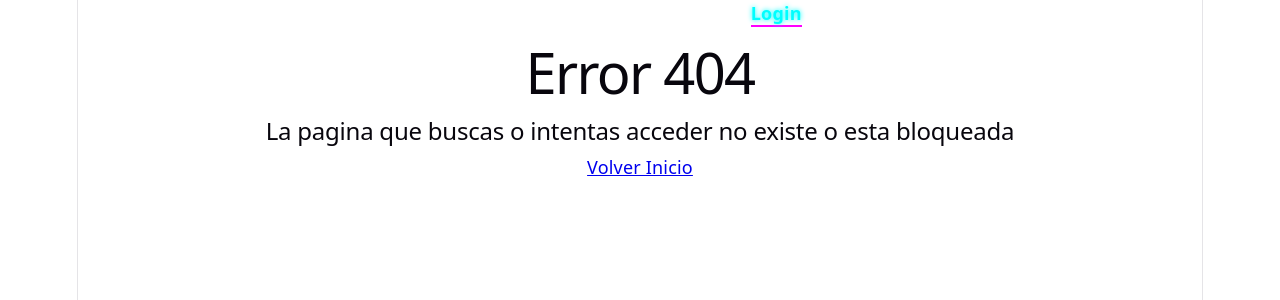
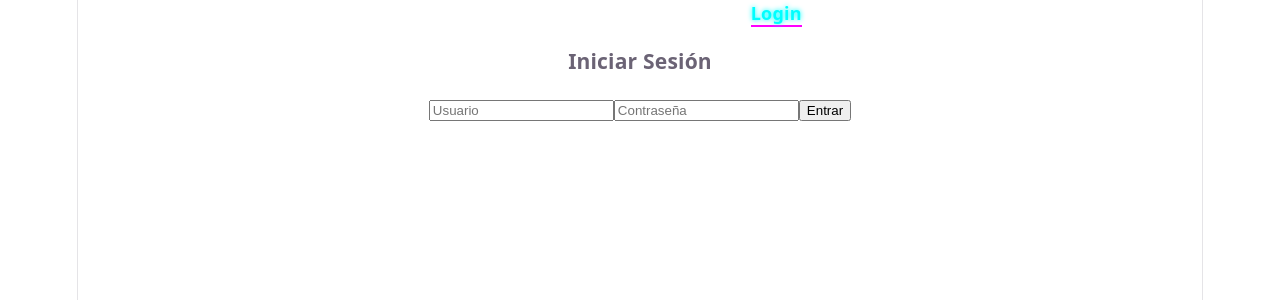
Before and after one commit to elkataDev/Aprendiendo-React, a React (Vite) app in the folder rutas/rutas/: page /login in a window 1280 px wide. Before the commit this address had no page. Shown: the top 300 px of the page. Built offline with nearby package versions, Linux system fonts and the light colour scheme.

Commit message:
Repaso Rutas completo

```diff
--- a/rutas/rutas/src/App.jsx
+++ b/rutas/rutas/src/App.jsx
@@ -7,9 +7,13 @@ import Ordenadores from './Pages/Ordenadores'
 import ListaProductos from './Pages/ListaProductos'
 import DetalleProducto from './Pages/DetalleProducto'
 import NotFound from './Pages/NotFound'
+import Login from './Pages/Login'
+import Cuenta from './Pages/Cuenta'
+import RutaProtegida from './componentes/RutaProtegida'
 
 function App() {
 
+  const [login, setLogin] = useState(false); // varible para autenticar
 
   return (
     <>
@@ -27,8 +31,15 @@ function App() {
             <Route path=':id' element={<DetalleProducto />} />
           </Route>
 
+
+          { /* Props hijo a padre (login --> app) */}
+          <Route path="/login" element={<Login loginCorrecto={setLogin} />} />
+
+          {/* Ruta Protegida */}
+          <Route path="/cuenta" element={<RutaProtegida logeado={login}> {/* hijo a padre (rutaProtegida --> app) */} <Cuenta /> </RutaProtegida>} />
+
           {/* ruta 404  Tiene que ser siempre la ultima */}
-          <Route path='*' element={<NotFound/>}/>
+          <Route path='*' element={<NotFound />} />
         </Routes>
       </div>
     </>
--- /dev/null
+++ b/rutas/rutas/src/Pages/Cuenta.jsx
@@ -0,0 +1,12 @@
+import React from 'react'
+
+function Cuenta() {
+  return (
+    <>
+        <h1>Bienvenido a tu cuenta</h1>
+
+    </>
+  )
+}
+
+export default Cuenta
--- /dev/null
+++ b/rutas/rutas/src/Pages/Login.jsx
@@ -0,0 +1,51 @@
+import React from 'react'
+import { useState } from 'react';
+import { useNavigate } from 'react-router-dom';
+
+function Login({ loginCorrecto }) {
+    // Inicializamos el Hook
+    const navigate = useNavigate();
+    const [usuario, setUsuario] = useState('');
+    const [password, setPassword] = useState('');
+
+    const handleSubmit = (e) => {
+        e.preventDefault();
+        // 1. Lógica de autenticación (simulación)
+        if (usuario === 'admin' && password === '1234') {
+            console.log('Inicio de sesión exitoso.');
+
+            loginCorrecto(true); // Autenticado Correctamente
+
+            // 2. Navegación programática: Redirigir a la página de Cuenta
+            // El argumento es la ruta a la que se desea ir
+            // navigate('/cuenta');
+            // O para reemplazar la entrada en el historial (el usuario no puede volver con el botón atrás) no volverá a la página anterior, sino a la que había antes de esa.
+            navigate('/cuenta', { replace: true });
+
+        } else {
+            alert('Credenciales inválidas.');
+        }
+    };
+
+
+    return (
+        <form onSubmit={handleSubmit}>
+            <h3> Iniciar Sesión</h3>
+            <input
+                type="text"
+                placeholder="Usuario"
+                value={usuario}
+                onChange={(e) => setUsuario(e.target.value)}
+            />
+            <input
+                type="password"
+                placeholder="Contraseña"
+                value={password}
+                onChange={(e) => setPassword(e.target.value)}
+            />
+            <button type="submit">Entrar</button>
+        </form>
+    );
+}
+
+export default Login
--- /dev/null
+++ b/rutas/rutas/src/componentes/RutaProtegida.jsx
@@ -0,0 +1,14 @@
+import React from 'react'
+import { Navigate } from 'react-router-dom';
+
+function RutaProtegida({ logeado, children }) {
+
+    if (!logeado) {
+        // Si no está autenticado, redirigimos al login
+        return <Navigate to="/login" replace />;
+    }
+    // Si está autenticado, mostramos el componente (en este caso Cuenta)
+    return children;
+}
+
+export default RutaProtegida
```
Also changed, not shown: 1 other file (tests, documents, lock files or other folders).
